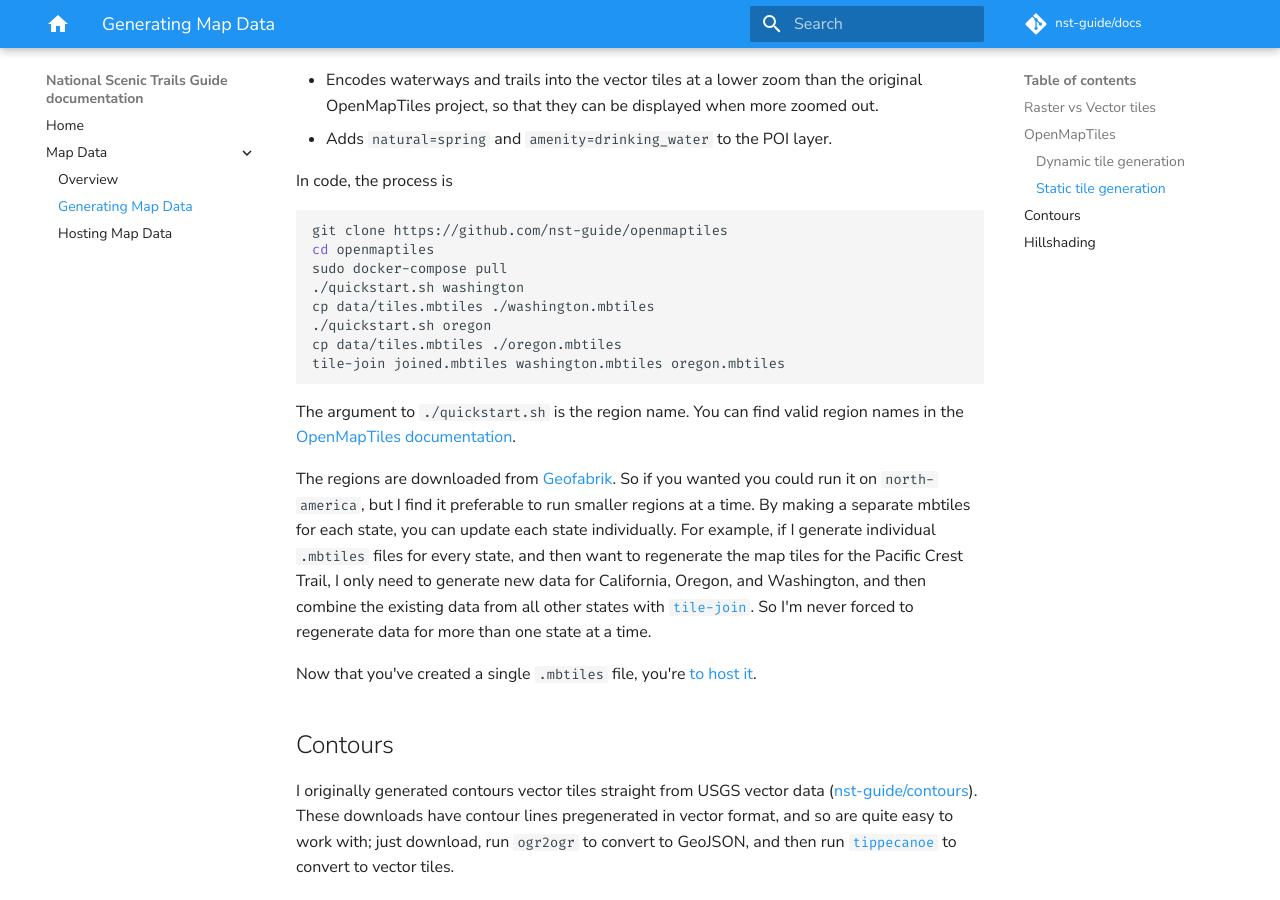
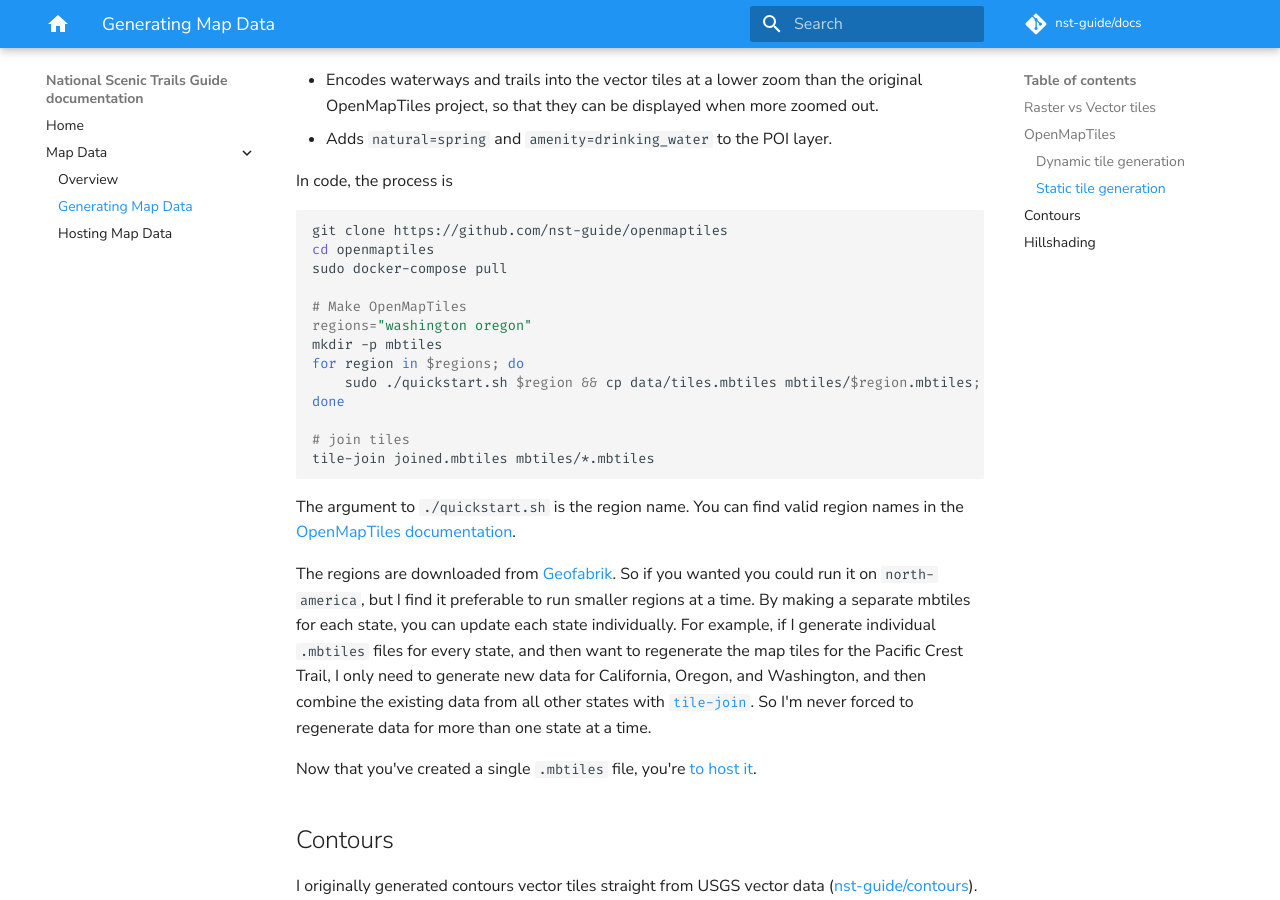
Before and after one commit to nst-guide/docs, an MkDocs documentation site: the page built from docs/map-data/generating.md, in a window 1280 px wide and 900 px high, scrolled down 1910 px. Built offline with MkDocs 1.6.1 and Material for MkDocs 9.7.7, drawn with Linux system fonts in a browser that asks for light colours; formulas are drawn with MathJax 3; comment, search, counter and statistics services are not loaded.

Commit message:
Add for loop to openmaptiles command

````diff
--- a/docs/map-data/generating.md
+++ b/docs/map-data/generating.md
@@ -87,11 +87,16 @@ In code, the process is
 git clone https://github.com/nst-guide/openmaptiles
 cd openmaptiles
 sudo docker-compose pull
-./quickstart.sh washington
-cp data/tiles.mbtiles ./washington.mbtiles
-./quickstart.sh oregon
-cp data/tiles.mbtiles ./oregon.mbtiles
-tile-join joined.mbtiles washington.mbtiles oregon.mbtiles
+
+# Make OpenMapTiles
+regions="washington oregon"
+mkdir -p mbtiles
+for region in $regions; do
+    sudo ./quickstart.sh $region && cp data/tiles.mbtiles mbtiles/$region.mbtiles;
+done
+
+# join tiles
+tile-join joined.mbtiles mbtiles/*.mbtiles
 ```
 The argument to `./quickstart.sh` is the region name. You can find valid region
 names in the [OpenMapTiles documentation][openmaptiles-valid-region-names].
````
